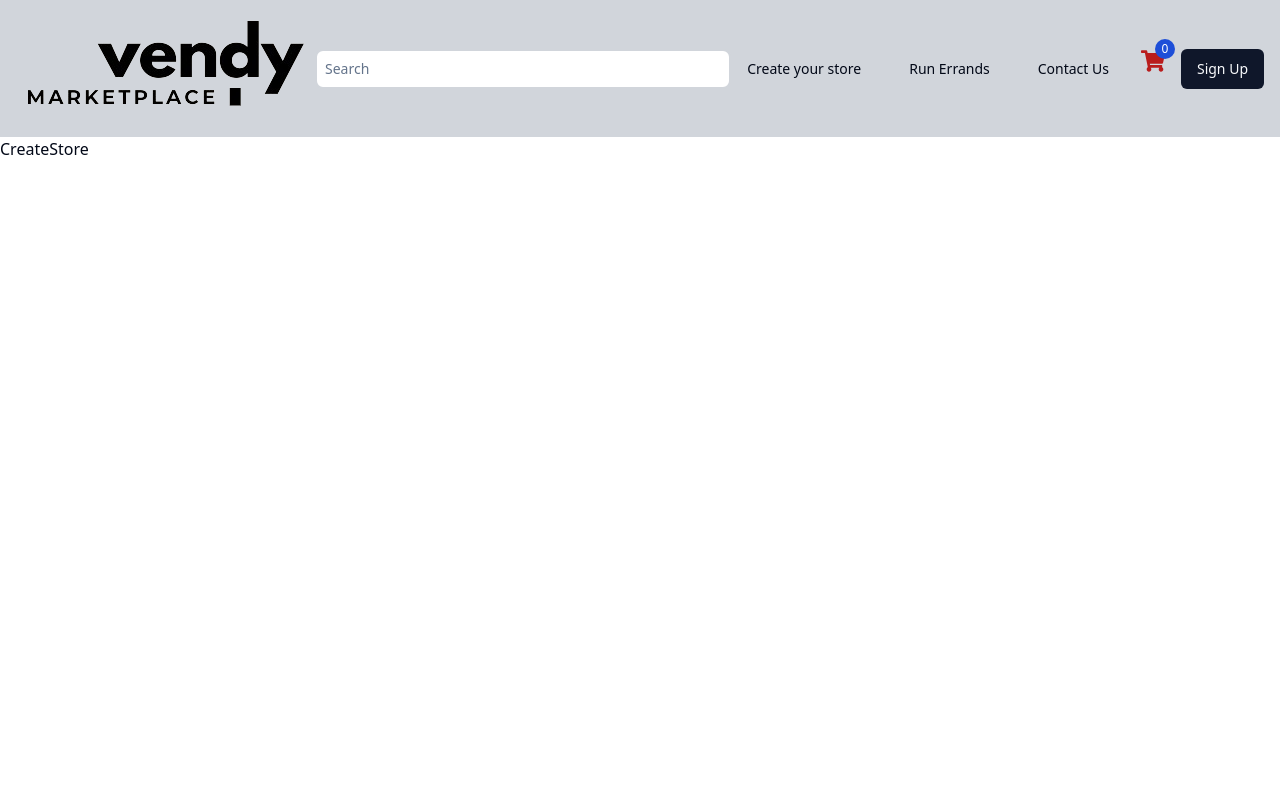
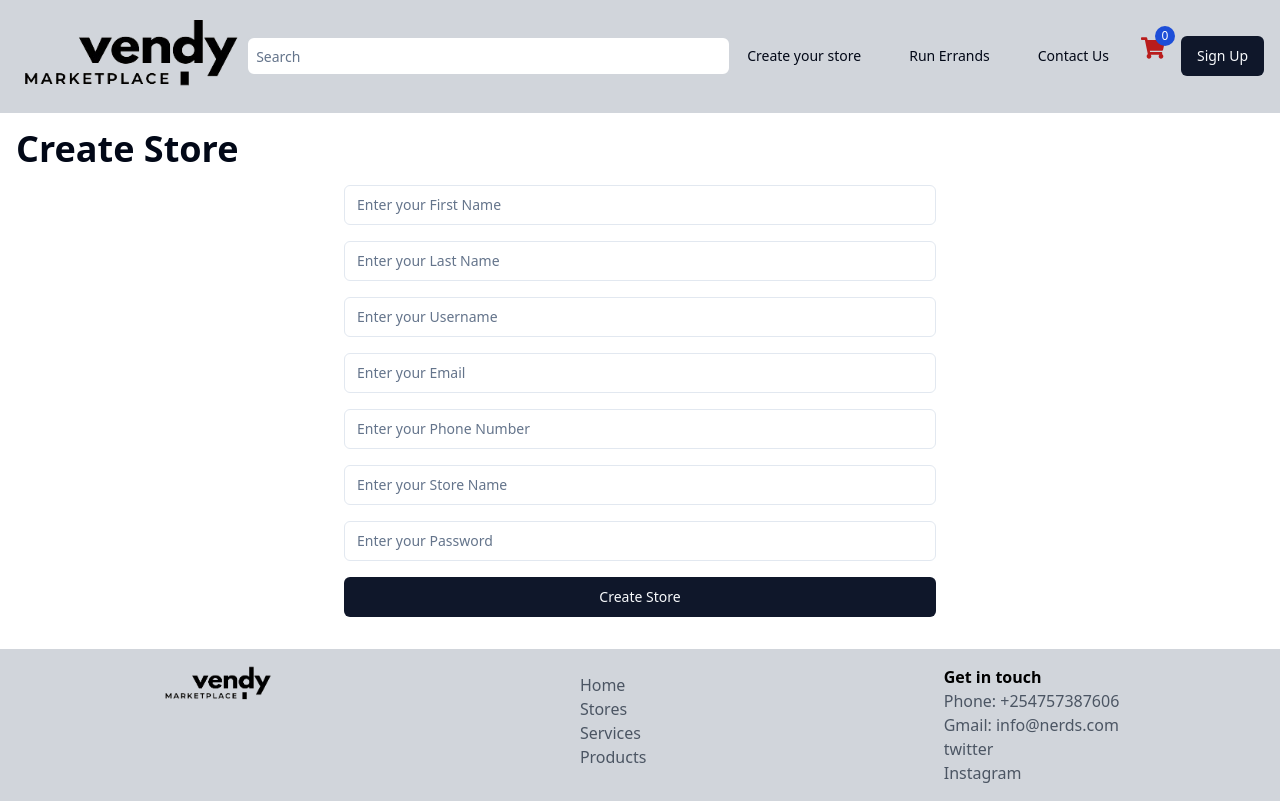
Before and after one commit to Nerds-Catapult/vendy, a Next.js app: page /createStore in a window 1280 px wide. Built offline with nearby package versions, Linux system fonts and the light colour scheme.

Commit message:
Forms Intergration

```diff
--- a/app/(pages)/auth/createStore/page.tsx
+++ b/app/(pages)/auth/createStore/page.tsx
@@ -1,10 +1,5 @@
-import createStor
+import React from "react";
 
-
-function Store(){
-    return(
-        <div>Errands</div>
-    )
+export default function page() {
+  return <div>page</div>;
 }
-
-export default Store;
--- a/app/createStore/page.tsx
+++ b/app/createStore/page.tsx
@@ -1,3 +1,12 @@
+import ProfileForm from "../forms/AuthForm";
+import CreateStoreForm from "../forms/CreateStore";
+
 export default function CreateStore() {
-  return <div>CreateStore</div>;
+  return (
+    <main className=" p-4 min-h-full">
+      <h1 className=" text-4xl font-bold">Create Store</h1>
+
+      <CreateStoreForm />
+    </main>
+  );
 }
--- a/app/forms/CreateStore.tsx
+++ b/app/forms/CreateStore.tsx
@@ -1,43 +1,61 @@
+"use client";
 
-
-import {Button} from "@/components/ui/button";
-import {z} from 'zod'
-import {useForm} from 'react-hook-form'
-import {zodResolver} from "@hookform/resolvers/zod";
-import {Input} from "@/components/ui/input";
-
+import { Button } from "@/components/ui/button";
+import { z } from "zod";
+import { useForm } from "react-hook-form";
+import { zodResolver } from "@hookform/resolvers/zod";
+import { Input } from "@/components/ui/input";
 
 const formSchema = z.object({
   firstName: z.string().min(3, "Full name must be at least 3 characters long"),
   lastName: z.string().min(3, "Full name must be at least 3 characters long"),
   username: z.string().min(3, "Username must be at least 3 characters long"),
   email: z.string().email("Invalid email address"),
-    phoneNumber: z.string().min(10, "Phone number must be at least 10 characters long"),
+  phoneNumber: z
+    .string()
+    .min(10, "Phone number must be at least 10 characters long"),
   storeName: z.string().min(3, "Store name must be at least 3 characters long"),
   password: z.string().min(6, "Password must be at least 6 characters long"),
-})
+});
 
-
-function CreateStoreForm(){
+function CreateStoreForm() {
   const form = useForm({
     resolver: zodResolver(formSchema),
   });
-    return(
-        <div>
-            <form onSubmit={form.handleSubmit((data) => console.log(data))} className="flex flex-col space-y-4 w-full p-4">
-                <h1 className="text-2xl font-bold">Create Store</h1>
-                <Input placeholder="Enter your First Name" {...form.register("firstName")} />
-                <Input placeholder="Enter your Last Name" {...form.register("lastName")} />
+
+  return (
+    <form
+      onSubmit={form.handleSubmit((data) => console.log(data))}
+      className="flex flex-col space-y-4 w-full md:w-1/2 m-auto p-4 "
+    >
+      <Input
+        placeholder="Enter your First Name"
+        type="text"
+        {...form.register("firstName")}
+      />
+      <Input
+        placeholder="Enter your Last Name"
+        type="text"
+        {...form.register("lastName")}
+      />
       <Input placeholder="Enter your Username" {...form.register("username")} />
       <Input placeholder="Enter your Email" {...form.register("email")} />
-                <Input placeholder="Enter your Phone Number" {...form.register("phoneNumber")} />
-                <Input placeholder="Enter your Store Name" {...form.register("storeName")} />
-                <Input placeholder="Enter your Password" {...form.register("password")} type="password"/>
+      <Input
+        placeholder="Enter your Phone Number"
+        {...form.register("phoneNumber")}
+      />
+      <Input
+        placeholder="Enter your Store Name"
+        {...form.register("storeName")}
+      />
+      <Input
+        placeholder="Enter your Password"
+        {...form.register("password")}
+        type="password"
+      />
       <Button type="submit">Create Store</Button>
     </form>
-        </div>
-    )
+  );
 }
 
-
-export default CreateStoreForm
+export default CreateStoreForm;
--- a/app/layout.tsx
+++ b/app/layout.tsx
@@ -2,6 +2,7 @@ import type { Metadata } from "next";
 import "./globals.scss";
 import Navbar from "@/app/view/nav/Navbar";
 import React from "react";
+import Footer from "./view/footer/footer";
 
 export const metadata: Metadata = {
   title: "Vendy MarketPlace",
@@ -12,9 +13,10 @@ export default function RootLayout({
 }: Readonly<{ children: React.ReactNode }>) {
   return (
     <html lang="en">
-      <body className="h-full">
+      <body className=" min-h-screen">
         <Navbar />
         {children}
+        <Footer />
       </body>
     </html>
   );
--- a/app/page.tsx
+++ b/app/page.tsx
@@ -1,13 +1,11 @@
 import Header from "@/app/view/header/header";
-import Footer from "@/app/view/footer/footer";
 import React from "react";
 
 export default function Home() {
   return (
-    <main className="">
+    <main>
       <div>
         <Header />
-        <Footer />
       </div>
     </main>
   );
--- a/app/view/footer/footer.tsx
+++ b/app/view/footer/footer.tsx
@@ -3,8 +3,8 @@ import vendy from "@/public/images/vendy.png";
 
 const Footer = () => {
   return (
-    <footer className="bg-gray-300 h-fit text-white flex justify-between p-4 mt-auto w-full">
-      <div className="">
+    <footer className="bg-gray-300 text-black flex justify-around p-4 mt-auto w-full">
+      <div>
         <Image src={vendy} alt="vendy" className="h-10 w-fit text-white" />
       </div>
       <div>
@@ -15,9 +15,10 @@ const Footer = () => {
           <li className=" cursor-pointer">Products</li>
         </ul>
       </div>
+
       <div>
-        <h1>Get in touch</h1>
-        <ul className="pl-2 m-2 text-gray-600">
+        <h1 className=" font-bold">Get in touch</h1>
+        <ul className="text-gray-600">
           <li>Phone: +254757387606</li>
           <li>Gmail: info@nerds.com</li>
           <li>twitter</li>
--- a/app/view/nav/Navbar.tsx
+++ b/app/view/nav/Navbar.tsx
@@ -15,6 +15,7 @@ const Navbar = () => {
 
   return (
     <div className="bg-gray-300 flex items-center p-4 w-full justify-between">
+      <Link href="/">
         <Image
           src={vendy}
           alt="vendy"
@@ -22,6 +23,7 @@ const Navbar = () => {
           height={50}
           className=" w-auto h-auto"
         />
+      </Link>
       <Input
         type="text"
         placeholder="Search"
--- a/package.json
+++ b/package.json
@@ -17,10 +17,10 @@
     "clsx": "^2.1.0",
     "embla-carousel-react": "^8.0.0",
     "lucide-react": "^0.358.0",
-    "next": "14.1.3",
+    "next": "^14.1.4",
     "react": "^18",
     "react-dom": "^18",
-    "react-hook-form": "^7.51.1",
+    "react-hook-form": "^7.51.2",
     "react-icons": "^5.0.1",
     "sass": "^1.72.0",
     "scss": "^0.2.4",
```
Also changed, not shown: app/forms/AuthForm.tsx (+43 -30 lines), 1 other file (tests, documents, lock files or other folders). Lines whose indentation alone changed are shown as unchanged.
